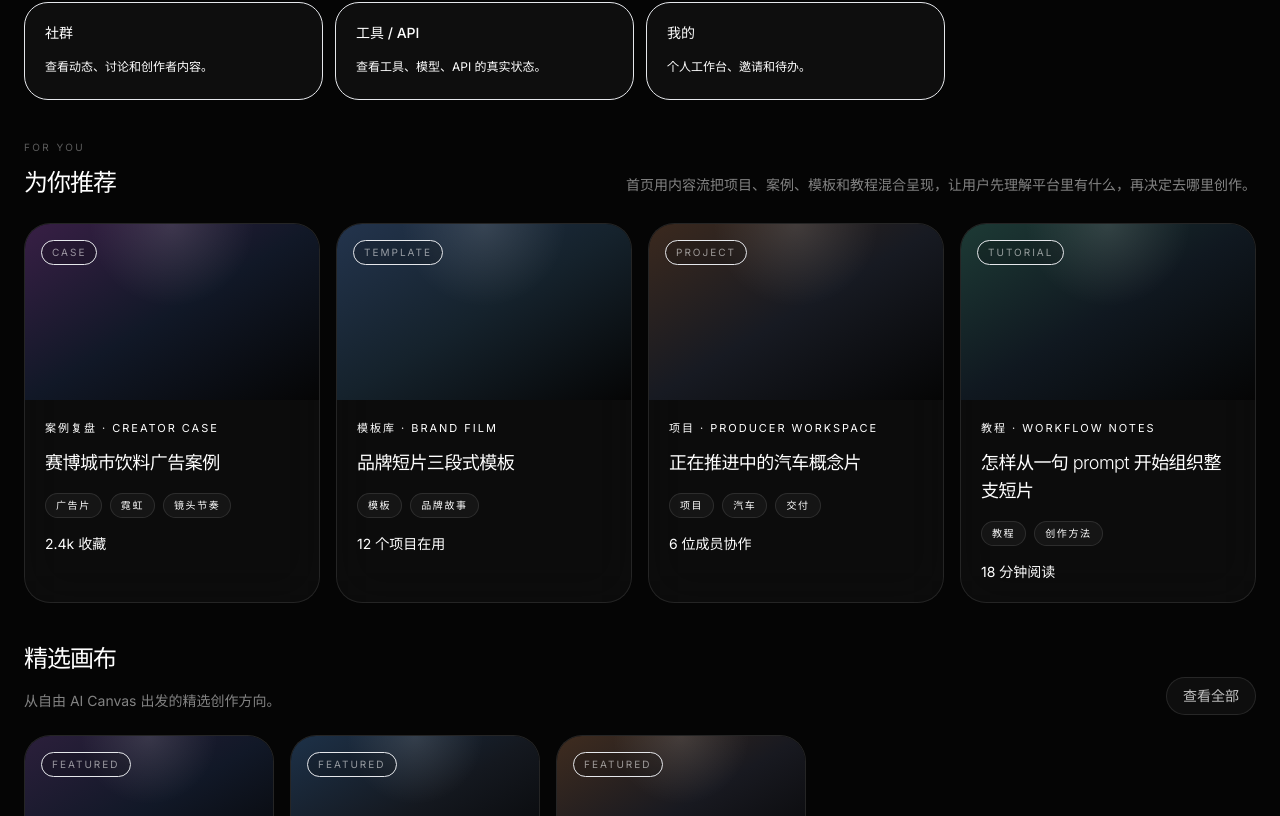
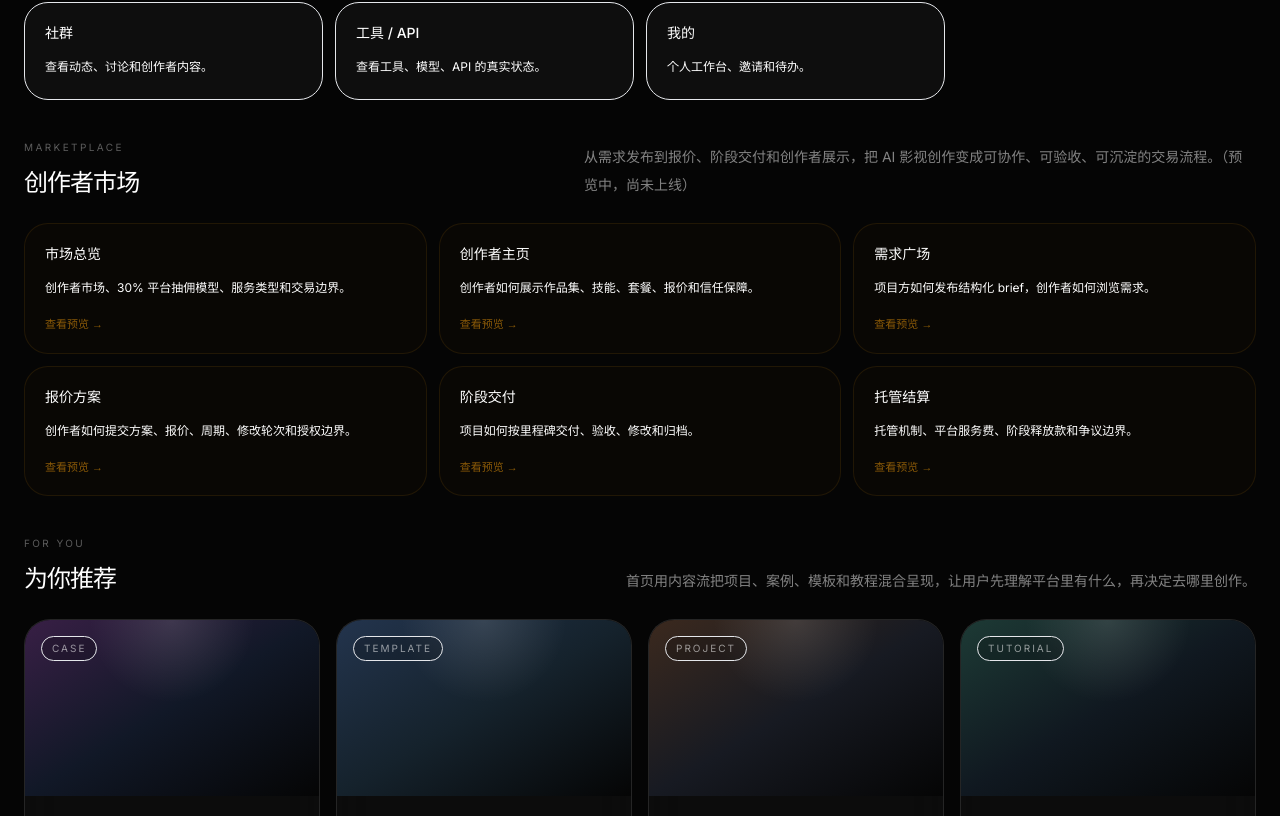
Before and after one commit to Aaron079/creator-city, a Next.js app in the folder apps/web/: page / in a window 1280 px wide. Shown: the part 1864-2680 px from the top of the page. Built offline with nearby package versions, Linux system fonts and the light colour scheme; no server answers.

Commit message:
add marketplace entry section to homepage

```diff
--- a/apps/web/src/components/home/HomeLanding.tsx
+++ b/apps/web/src/components/home/HomeLanding.tsx
@@ -13,6 +13,15 @@ import {
   HOME_FEATURE_ENTRIES,
   HOME_RECOMMENDATIONS,
 } from '@/lib/home/content'
+
+const MARKET_LINKS = [
+  { href: '/marketplace-preview', label: '市场总览', hint: '创作者市场、30% 平台抽佣模型、服务类型和交易边界。' },
+  { href: '/creator-profile-preview', label: '创作者主页', hint: '创作者如何展示作品集、技能、套餐、报价和信任保障。' },
+  { href: '/demand-board-preview', label: '需求广场', hint: '项目方如何发布结构化 brief，创作者如何浏览需求。' },
+  { href: '/proposal-flow-preview', label: '报价方案', hint: '创作者如何提交方案、报价、周期、修改轮次和授权边界。' },
+  { href: '/milestone-delivery-preview', label: '阶段交付', hint: '项目如何按里程碑交付、验收、修改和归档。' },
+  { href: '/escrow-preview', label: '托管结算', hint: '托管机制、平台服务费、阶段释放款和争议边界。' },
+]
 
 const PORTAL_LINKS = [
   { href: '/create', label: '进入 AI 画布', hint: '自由创作、节点生成和素材推进。' },
@@ -130,6 +139,31 @@ export function HomeLanding() {
       <section className="mt-10">
         <div className="flex items-end justify-between gap-4">
           <div>
+            <div className="text-[10px] uppercase tracking-[0.24em] text-white/35">Marketplace</div>
+            <h2 className="mt-3 text-2xl font-light tracking-[-0.04em] text-white">创作者市场</h2>
+          </div>
+          <p className="max-w-2xl text-sm leading-7 text-white/50">
+            从需求发布到报价、阶段交付和创作者展示，把 AI 影视创作变成可协作、可验收、可沉淀的交易流程。（预览中，尚未上线）
+          </p>
+        </div>
+        <div className="mt-6 grid gap-3 md:grid-cols-2 xl:grid-cols-3">
+          {MARKET_LINKS.map((item) => (
+            <Link
+              key={item.href}
+              href={item.href}
+              className="rounded-[24px] border border-amber-500/10 bg-amber-500/[0.02] p-5 transition hover:border-amber-500/22 hover:bg-amber-500/[0.05]"
+            >
+              <div className="text-sm font-medium text-white">{item.label}</div>
+              <div className="mt-3 text-xs leading-6 text-white/46">{item.hint}</div>
+              <div className="mt-4 text-[11px] text-amber-500/55">查看预览 →</div>
+            </Link>
+          ))}
+        </div>
+      </section>
+
+      <section className="mt-10">
+        <div className="flex items-end justify-between gap-4">
+          <div>
             <div className="text-[10px] uppercase tracking-[0.24em] text-white/35">For You</div>
             <h2 className="mt-3 text-2xl font-light tracking-[-0.04em] text-white">为你推荐</h2>
           </div>
```
